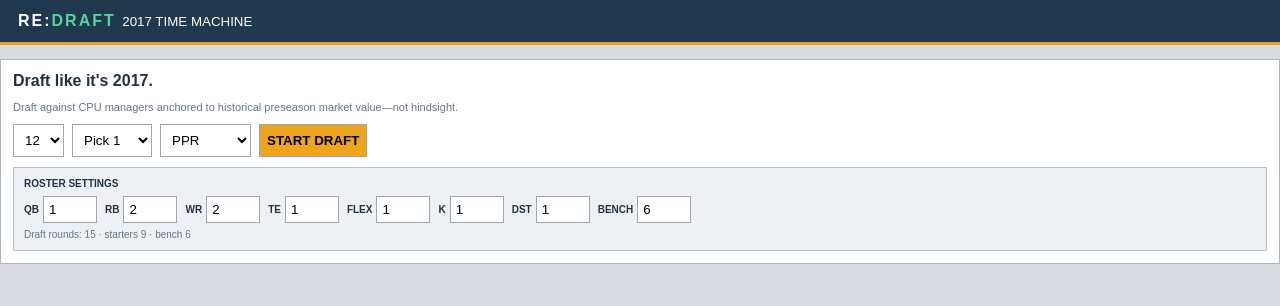
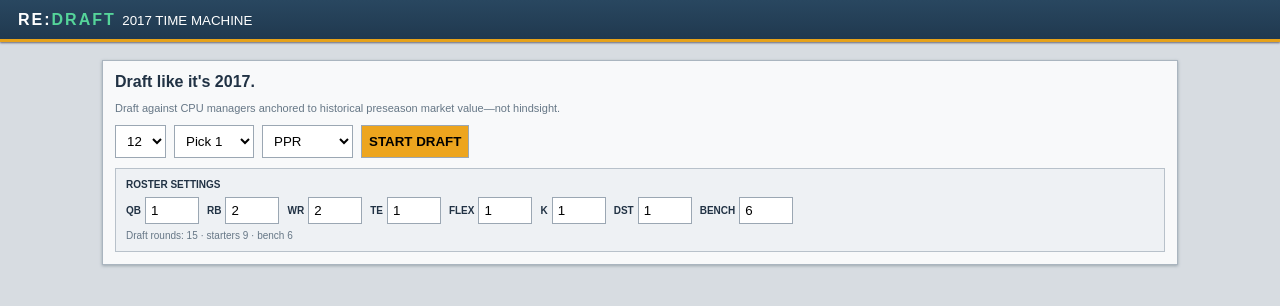
Before and after one commit to notbrother-ai/redraft, a plain HTML site: page play.html in a window 1280 px wide. Drawn offline with Linux system fonts and the light colour scheme.

Commit message:
Load era-authentic aesthetics in draft room

```diff
--- a/play.html
+++ b/play.html
@@ -1 +1 @@
-<!doctype html><html><head><meta charset="utf-8"><meta name="viewport" content="width=device-width,initial-scale=1"><title>RE:DRAFT</title></head><body style="margin:0;font-family:Arial;background:#20394f;color:white;display:grid;place-items:center;height:100vh"><div>Loading RE:DRAFT…</div><script>fetch('/app.html').then(r=>r.text()).then(html=>{html=html.replace('</body>','<script src="/player-pool-2017.js"><\/script><script src="/market2017.js"><\/script><script src="/gameplay.js"><\/script><script src="/enhancements.js"><\/script><script src="/draft-quality.js"><\/script><script src="/roster-settings.js"><\/script><script src="/draft-grade.js"><\/script><script src="/time-machine.js"><\/script></body>');document.open();document.write(html);document.close()}).catch(()=>location.href='/app.html')</script></body></html>
+<!doctype html><html><head><meta charset="utf-8"><meta name="viewport" content="width=device-width,initial-scale=1"><title>RE:DRAFT</title></head><body style="margin:0;font-family:Arial;background:#20394f;color:white;display:grid;place-items:center;height:100vh"><div>Loading RE:DRAFT…</div><script>fetch('/app.html').then(r=>r.text()).then(html=>{html=html.replace('</body>','<script src="/player-pool-2017.js"><\/script><script src="/market2017.js"><\/script><script src="/gameplay.js"><\/script><script src="/enhancements.js"><\/script><script src="/draft-quality.js"><\/script><script src="/roster-settings.js"><\/script><script src="/draft-grade.js"><\/script><script src="/time-machine.js"><\/script><script src="/aesthetics.js"><\/script></body>');document.open();document.write(html);document.close()}).catch(()=>location.href='/app.html')</script></body></html>
```
